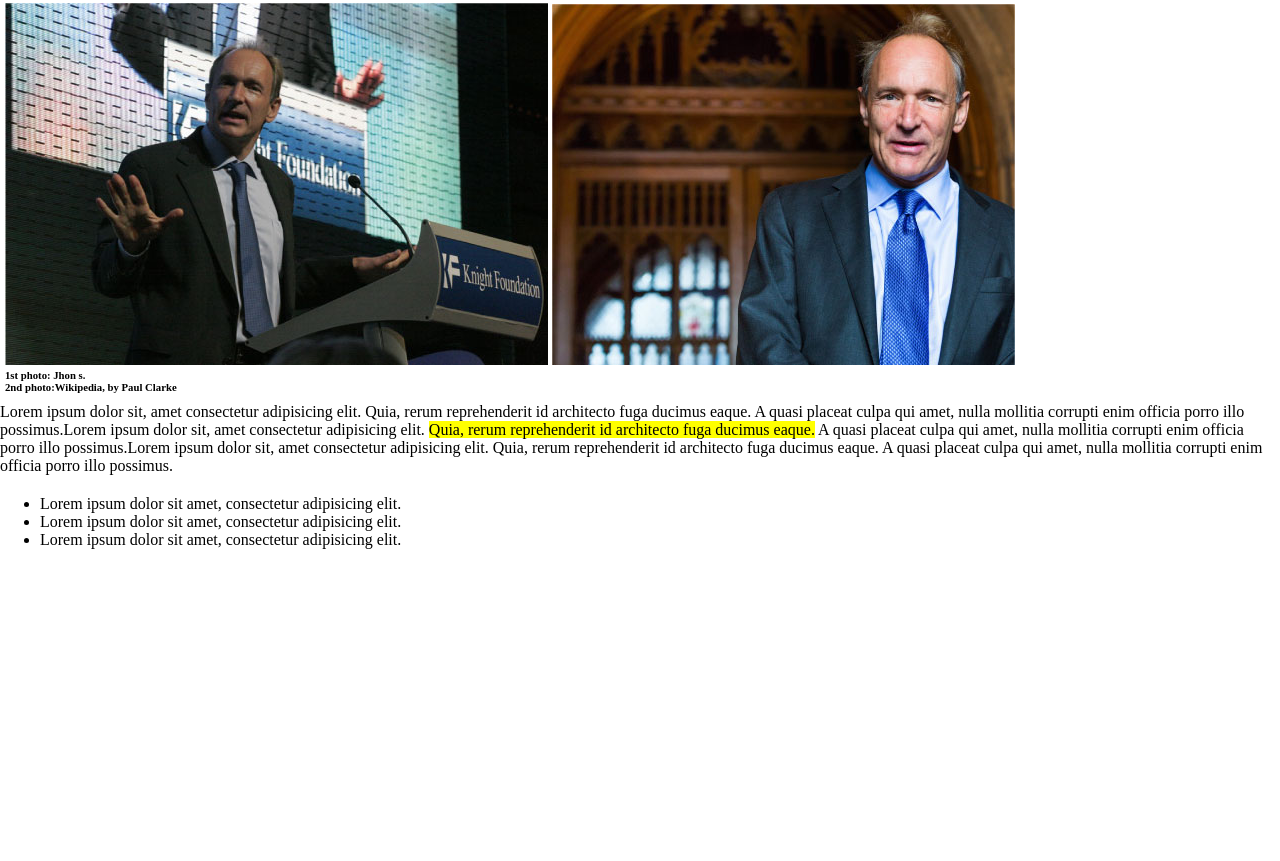
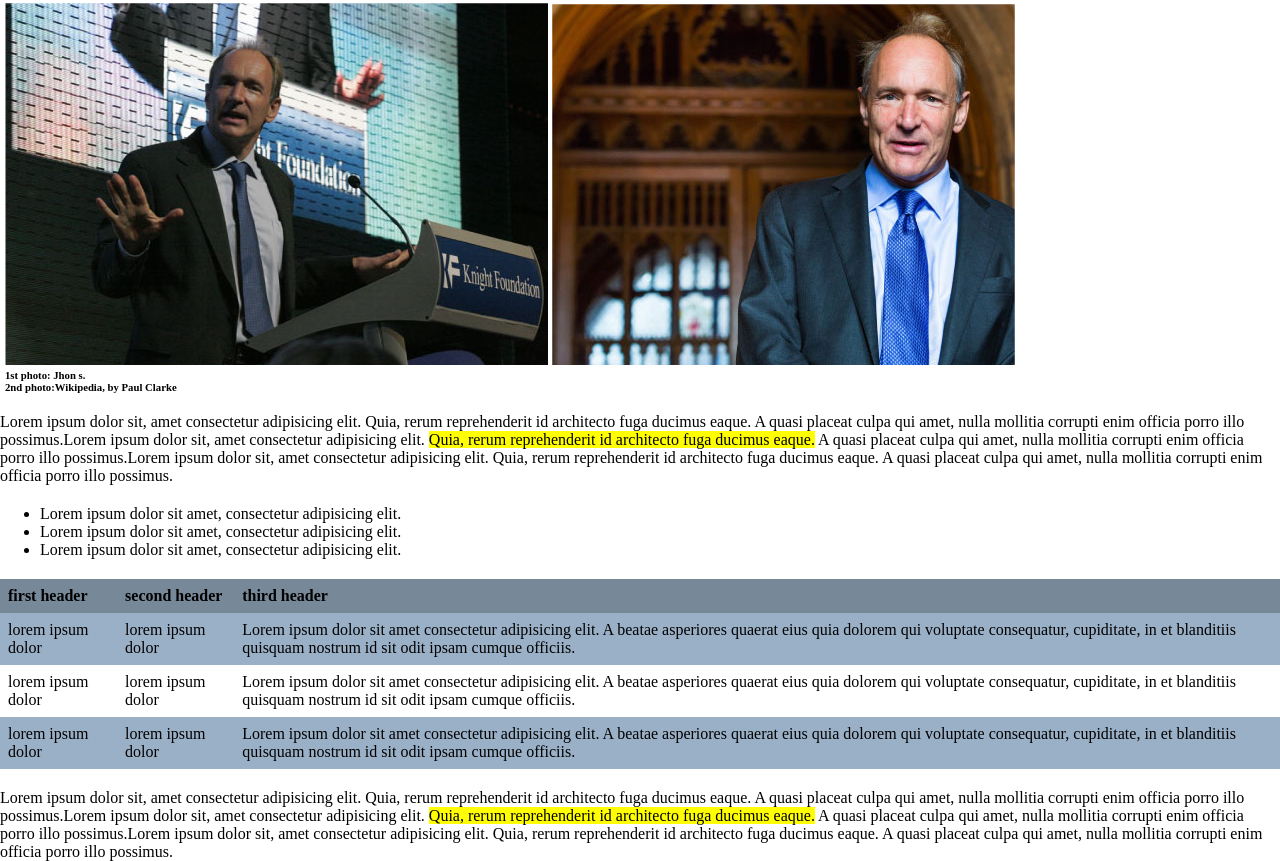
Before and after one commit to AriannaRuggirello/html-css-booleaner, a plain HTML site: page index.html in a window 1280 px wide. Shown: the part 321-1182 px from the top of the page. Before the commit the page ends 870 px from the top, so only its background shows below. Drawn offline with Linux system fonts and the light colour scheme.

Commit message:
second section

```diff
--- a/css/style.css
+++ b/css/style.css
@@ -19,7 +19,7 @@ header{
 }
 
 
-/* inizio first main section */
+/* start first main section */
 .article-header{
     margin:10px 5px;
 }
@@ -43,11 +43,44 @@ h5 {
     background-color: yellow;
 }
 
+/* article photos */
+
 .article-photo{
     margin: 10px 5px;
 }
+
+/* article paragraph */
+.article-paragraph{
+    margin-top: 20px;
+}
+
+/* article list */
 
 .article-list{
     margin-top: 20px;
 
 }
+
+/* end first main section */
+
+/* start secon main section */
+table{
+    border-collapse: collapse;
+    margin-top: 20px;
+}
+
+
+th, td {
+    text-align: left;
+    padding: 8px;
+}
+
+thead{
+    background-color: lightslategray;
+}
+
+.coloured{
+    background-color: rgb(154, 176, 199);
+}
+
+/* end second main section */
--- a/index.html
+++ b/index.html
@@ -33,7 +33,7 @@
             <h6>2nd photo:Wikipedia, by Paul Clarke</h6>
         </div>
 
-        <div>
+        <div class="article-paragraph">
             <p>Lorem ipsum dolor sit, amet consectetur adipisicing elit. Quia, rerum reprehenderit id architecto fuga ducimus eaque. A quasi placeat culpa qui amet, nulla mollitia corrupti enim officia porro illo possimus.Lorem ipsum dolor sit, amet consectetur adipisicing elit. <span class="highlighter">Quia, rerum reprehenderit id architecto fuga ducimus eaque.</span>  A quasi placeat culpa qui amet, nulla mollitia corrupti enim officia porro illo possimus.Lorem ipsum dolor sit, amet consectetur adipisicing elit. Quia, rerum reprehenderit id architecto fuga ducimus eaque. A quasi placeat culpa qui amet, nulla mollitia corrupti enim officia porro illo possimus.</p>
 
         </div>
@@ -50,6 +50,42 @@
 
         <section>
         <!-- section tabella e paragrafo -->
+            <table>
+                <thead>
+                    <tr>
+                        <th>first header</th>
+                        <th>second header</th>
+                        <th>third header</th>
+                    </tr>
+
+                </thead>
+
+                <tbody>
+                    <tr class="coloured">
+                        <td>lorem ipsum dolor</td>
+                        <td>lorem ipsum dolor</td>
+                        <td>Lorem ipsum dolor sit amet consectetur adipisicing elit. A beatae asperiores quaerat eius quia dolorem qui voluptate consequatur, cupiditate, in et blanditiis quisquam nostrum id sit odit ipsam cumque officiis.</td>
+                    </tr>
+
+                    <tr>
+                        <td>lorem ipsum dolor</td>
+                        <td>lorem ipsum dolor</td>
+                        <td>Lorem ipsum dolor sit amet consectetur adipisicing elit. A beatae asperiores quaerat eius quia dolorem qui voluptate consequatur, cupiditate, in et blanditiis quisquam nostrum id sit odit ipsam cumque officiis.</td>
+                    </tr>
+
+                    <tr class="coloured">
+                        <td>lorem ipsum dolor</td>
+                        <td>lorem ipsum dolor</td>
+                        <td>Lorem ipsum dolor sit amet consectetur adipisicing elit. A beatae asperiores quaerat eius quia dolorem qui voluptate consequatur, cupiditate, in et blanditiis quisquam nostrum id sit odit ipsam cumque officiis.</td>
+                    </tr>
+
+                </tbody>
+            </table>
+
+            <div class="article-paragraph">
+                <p>Lorem ipsum dolor sit, amet consectetur adipisicing elit. Quia, rerum reprehenderit id architecto fuga ducimus eaque. A quasi placeat culpa qui amet, nulla mollitia corrupti enim officia porro illo possimus.Lorem ipsum dolor sit, amet consectetur adipisicing elit. <span class="highlighter">Quia, rerum reprehenderit id architecto fuga ducimus eaque.</span>  A quasi placeat culpa qui amet, nulla mollitia corrupti enim officia porro illo possimus.Lorem ipsum dolor sit, amet consectetur adipisicing elit. Quia, rerum reprehenderit id architecto fuga ducimus eaque. A quasi placeat culpa qui amet, nulla mollitia corrupti enim officia porro illo possimus.</p>
+
+            </div>
 
         </section>
 
```
